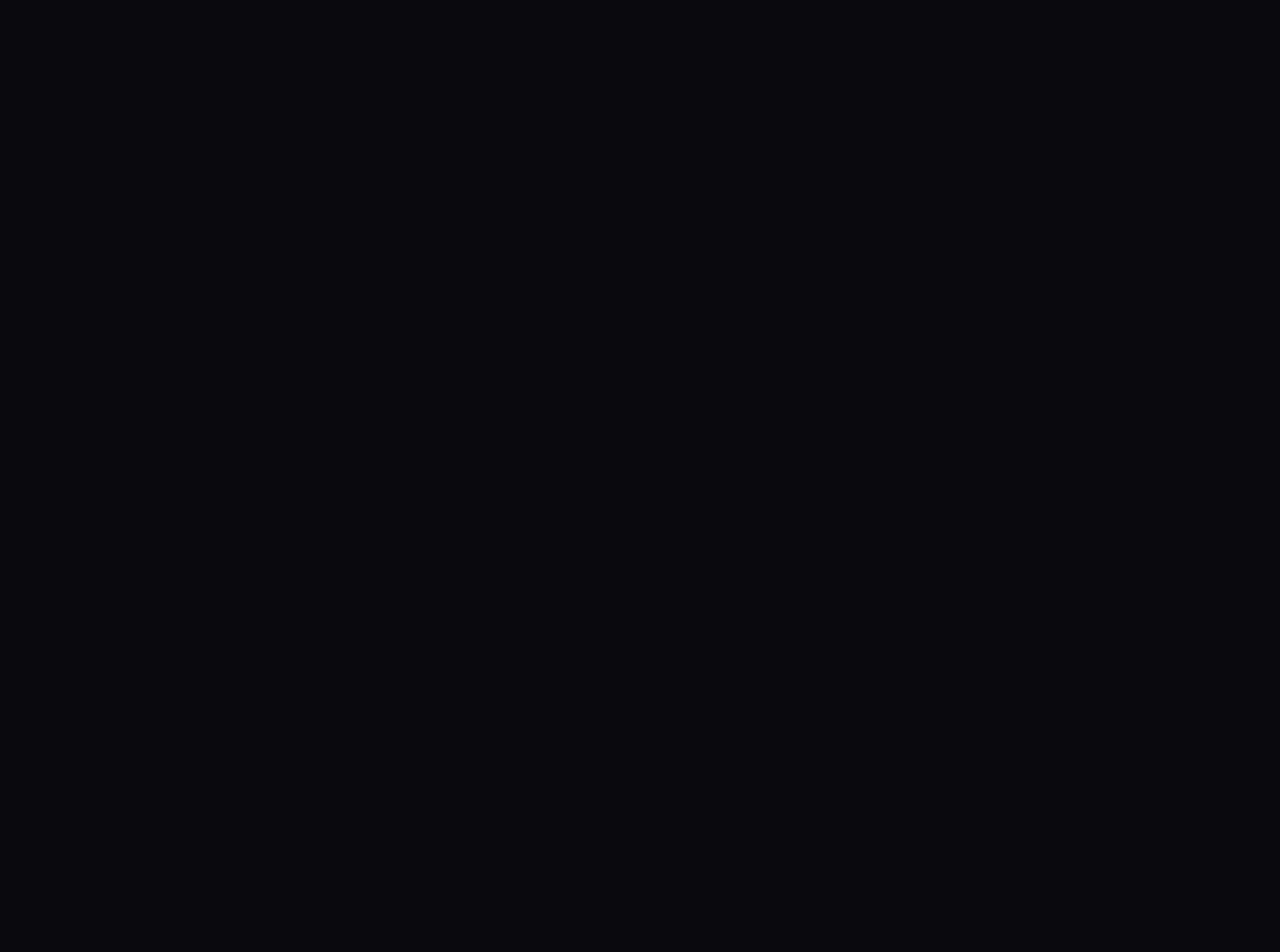
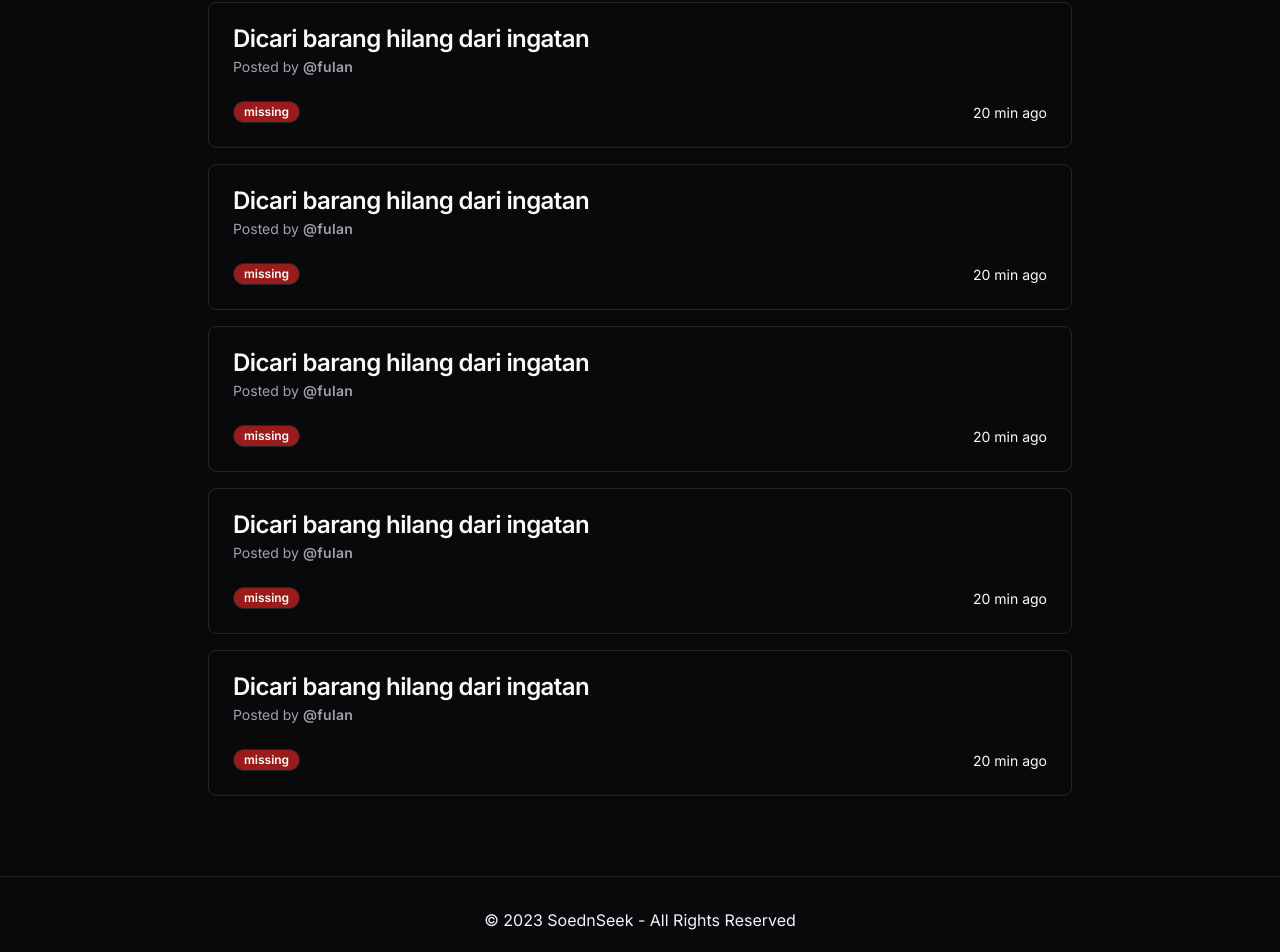
Before and after one commit to kimnopal/soed-n-seek, a Next.js app: page / in a window 1280 px wide. Shown: the part 596-1548 px from the top of the page. Before the commit the page ends 872 px from the top, so only its background shows below. Built offline with nearby package versions, Linux system fonts and the light colour scheme.

Commit message:
feat: add footer

```diff
--- a/src/app/layout.tsx
+++ b/src/app/layout.tsx
@@ -3,6 +3,8 @@ import { Inter } from "next/font/google";
 import "./globals.css";
 import { cn } from "@/lib/utils";
 import Navbar from "@/components/navbar";
+import Footer from "@/components/footer";
+import { Separator } from "@/components/ui/separator";
 
 const inter = Inter({ subsets: ["latin"] });
 
@@ -25,9 +27,10 @@ export default function RootLayout({
         )}
       >
         <Navbar />
-        <main className="mx-auto w-full max-w-3xl min-h-screen flex flex-col pt-10 px-4 gap-4 lg:max-w-4xl">
+        <main className="mx-auto w-full max-w-3xl min-h-screen flex flex-col pt-10 py-20 px-4 gap-4 lg:max-w-4xl">
           {children}
         </main>
+        <Footer />
       </body>
     </html>
   );
--- a/src/app/page.tsx
+++ b/src/app/page.tsx
@@ -6,6 +6,13 @@ export default function Home() {
   return (
     <>
       <PostCard post={{ slug: "test" }} />
+      <PostCard post={{ slug: "test" }} />
+      <PostCard post={{ slug: "test" }} />
+      <PostCard post={{ slug: "test" }} />
+      <PostCard post={{ slug: "test" }} />
+      <PostCard post={{ slug: "test" }} />
+      <PostCard post={{ slug: "test" }} />
+      <PostCard post={{ slug: "test" }} />
     </>
   );
 }
--- /dev/null
+++ b/src/components/footer.tsx
@@ -0,0 +1,11 @@
+const Footer = () => {
+  return (
+    <footer className="h-[1px] w-full shrink-0 bg-zinc-200 dark:bg-zinc-800">
+      <div className="mx-auto w-full max-w-3xl px-4 py-8 gap-8 flex justify-center items-center lg:max-w-4xl">
+        <span>&copy; 2023 SoednSeek - All Rights Reserved</span>
+      </div>
+    </footer>
+  );
+};
+
+export default Footer;
--- a/src/components/post.tsx
+++ b/src/components/post.tsx
@@ -13,10 +13,18 @@ const Post = () => {
           </h2>
 
           <div className="text-zinc-400 flex gap-2">
-            <Badge variant={"missing"}>hilang</Badge>
+            <Badge variant={"missing"} className="text-sm">
+              missing
+            </Badge>
             <span>&#8226;</span>
             <h4>
-              Posted by <Link href={"/"}>@fulan</Link>
+              Posted by{" "}
+              <Link
+                href={"/"}
+                className="font-semibold tracking-wide text-zinc-400"
+              >
+                @fulan
+              </Link>
             </h4>
             <span>&#8226;</span>
             <p>12/12/2012</p>
```
